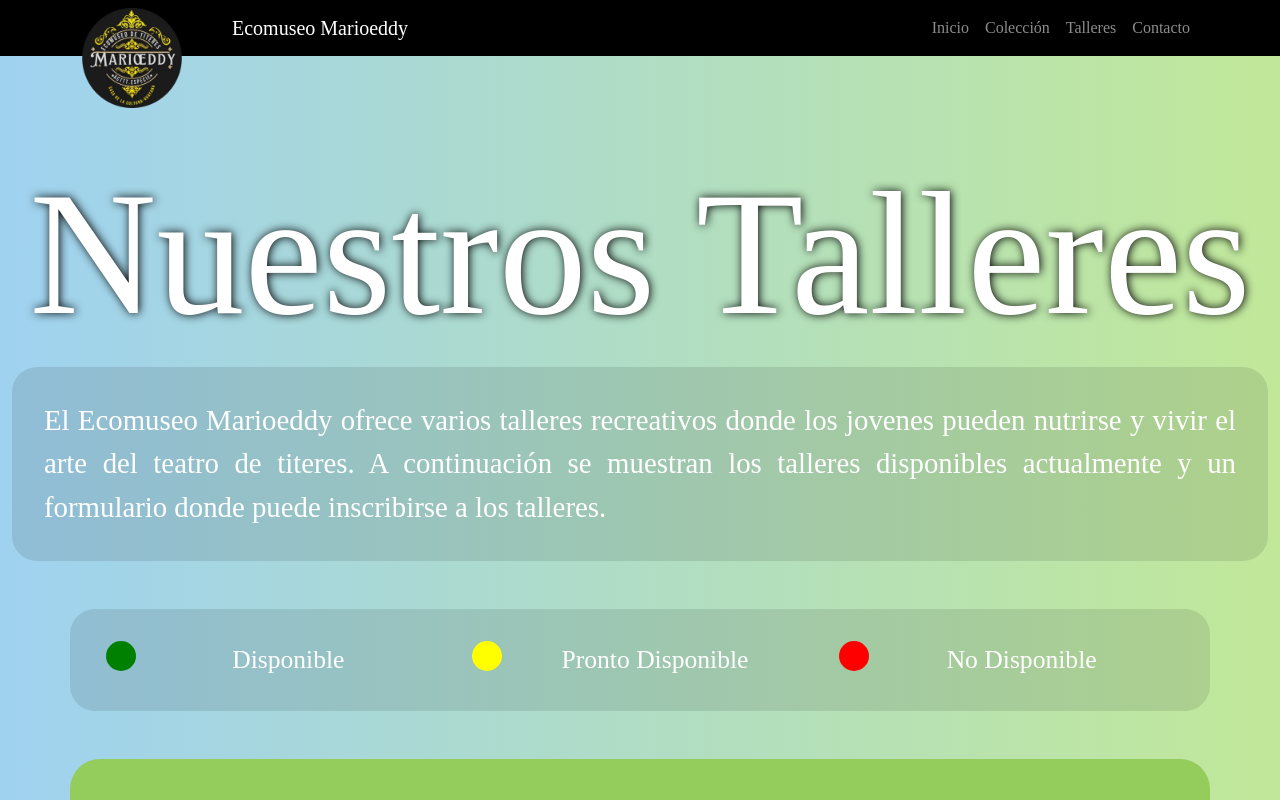
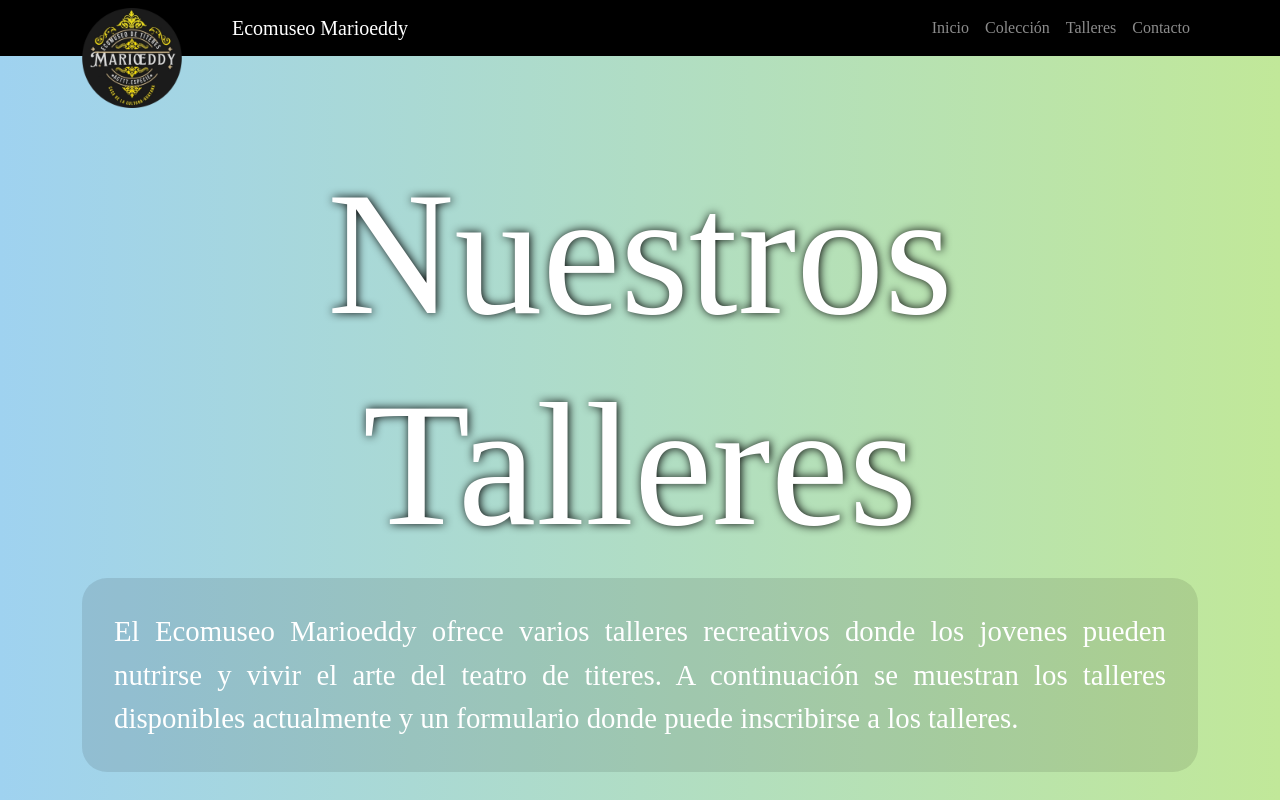
Before and after one commit to luigui29/ecomuseo-marioeddy-2, a React (Vite) app: page /talleres in a window 1280 px wide. Shown: the top 800 px of the page. Built offline with nearby package versions, Linux system fonts and the light colour scheme; a web font is replaced by a local one.

Commit message:
fix: container titulo de pagina talleres con mx auto

```diff
--- a/src/pages/Talleres.jsx
+++ b/src/pages/Talleres.jsx
@@ -10,7 +10,7 @@
   return (
     <div className='taller-background'>
       {/* Titulo y Descripcion */}
-      <div className="container-fluid my-5" style={{paddingTop: '100px'}}>
+      <div className="container my-5 mx-auto" style={{paddingTop: '100px'}}>
         <div className="container-fluid">
           <div className="row">
             <h1 className="subtitle-font-kids">Nuestros Talleres</h1>
```
